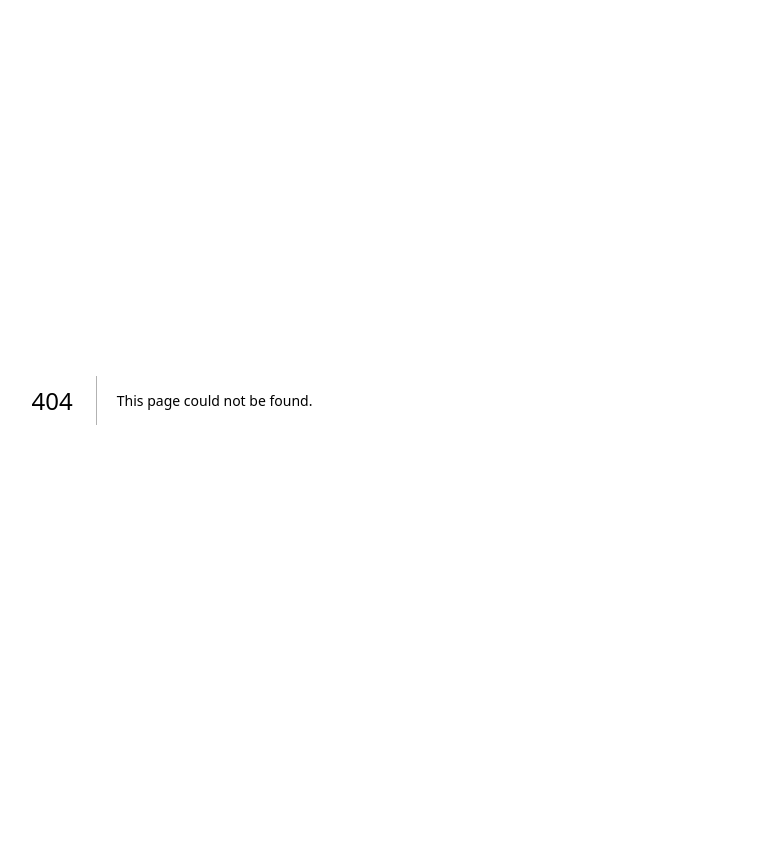
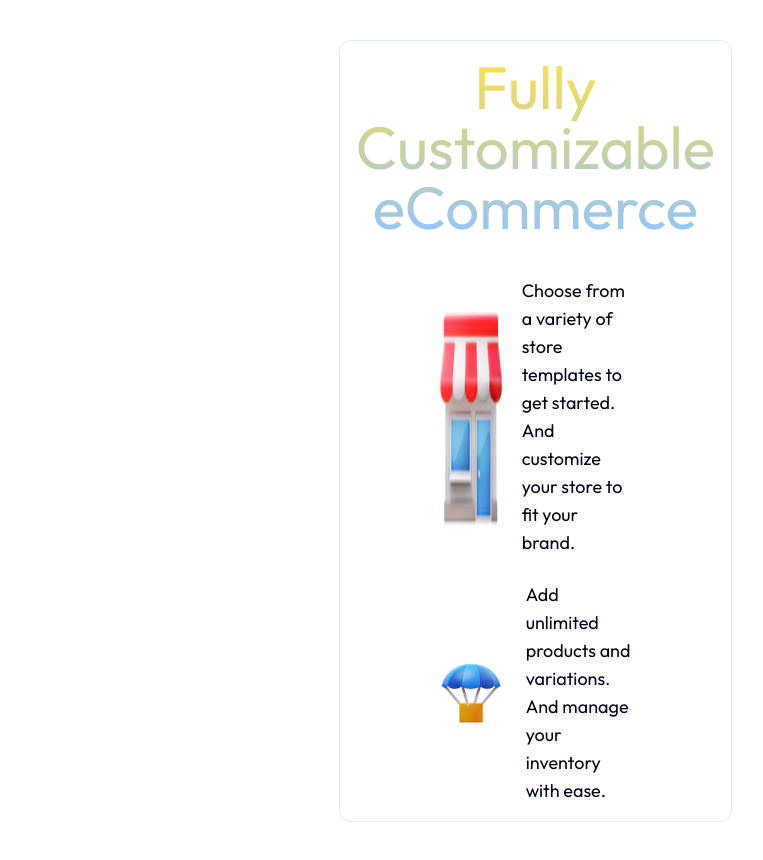
Before and after one commit to Afzalfaizi/landing-page-task, a Next.js app: page /third-section in a window 1280 px wide. Before the commit this address had no page. Shown: the whole page, without its empty margins (468-1231 px from the left). Before the commit the page ends 800 px from the top, so only its background shows below. Built offline with nearby package versions, Linux system fonts and the light colour scheme.

Commit message:
third section updated

```diff
--- a/app/page.tsx
+++ b/app/page.tsx
@@ -3,6 +3,7 @@ import Image from "next/image";
 import HeroSection from "./hero-section/page";
 import Carousel from "@/components/ui/carousel";
 import SecondSection from "./second-section/page";
+import ThirdSection from "./third-section/page";
 
 export default function Home() {
   return (
@@ -11,6 +12,7 @@ export default function Home() {
     <HeroSection/>
     <Carousel/>
     <SecondSection/>
+    <ThirdSection/>
    </div>
   );
 }
--- /dev/null
+++ b/app/third-section/page.tsx
@@ -0,0 +1,51 @@
+import React from "react";
+import Image from "next/image";
+
+export default function () {
+  return (
+    <div className=" flex p-10 flex-col md:flex-row md:justify-evenly">
+      <div className=" flex-col md:flex-row gap-6 md:px-10 flex">
+        <div className=" md:w2/3 w-full">
+          <video className=" rounded-xl" autoPlay muted loop>
+            <source src="/content/video3.mp4" type="video/mp4" />
+          </video>
+        </div>
+        <div className=" flex-col border p-4 rounded-xl md:w-2/5 ">
+          <div
+            className=" text-4xl flex justify-center text-center md:text-6xl bg-gradient-to-b from-yellow-300 to-blue-300
+           bg-clip-text text-transparent"
+          >
+            Fully Customizable eCommerce
+          </div>
+          <div className=" md:px-20 space-y-6 flex-col items-center justify-center">
+            <div className=" text-lg pt-10 flex gap-4">
+              <Image
+                src="/images/icon-store.png"
+                alt="feature-1"
+                width={70}
+                height={70}
+              />
+              <div className=" flex flex-col gap-2">
+                Choose from a variety of store templates to get started. And
+                customize your store to fit your brand.
+              </div>
+            </div>
+            <div className=" flex-col">
+              <div className=" text-lg flex items-center gap-5">
+                <Image
+                  src="/images/icon-product.png"
+                  alt="feature-2"
+                  width={70}
+                  height={70}
+                />
+                <div>
+                Add unlimited products and variations. And manage your inventory with ease.
+                </div>
+              </div>
+            </div>
+          </div>
+        </div>
+      </div>
+    </div>
+  );
+}
```
Also changed, not shown: 1 other file (tests, documents, lock files or other folders).
